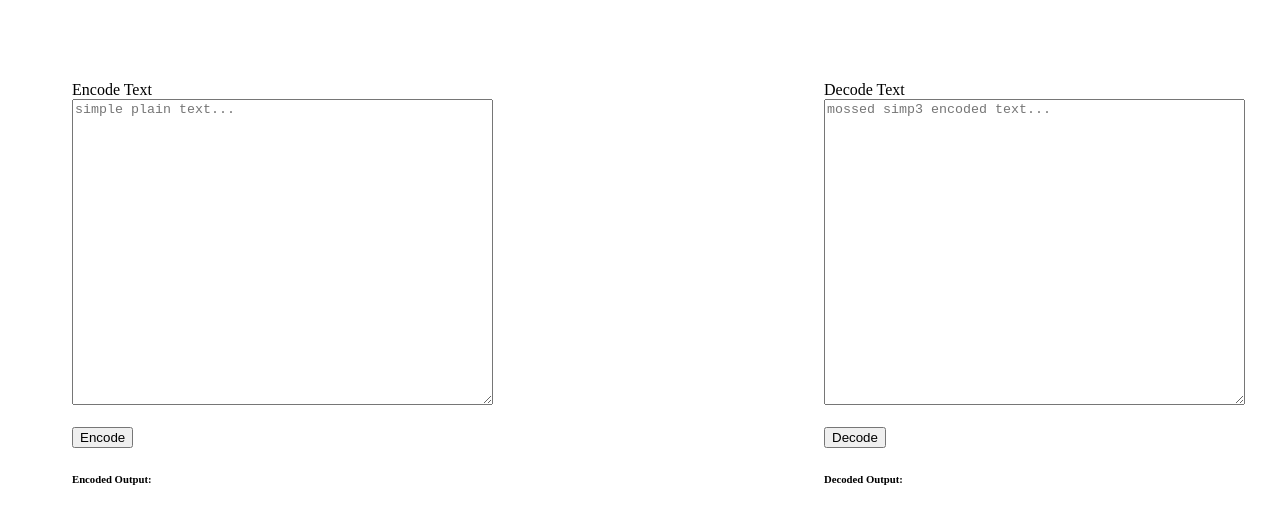
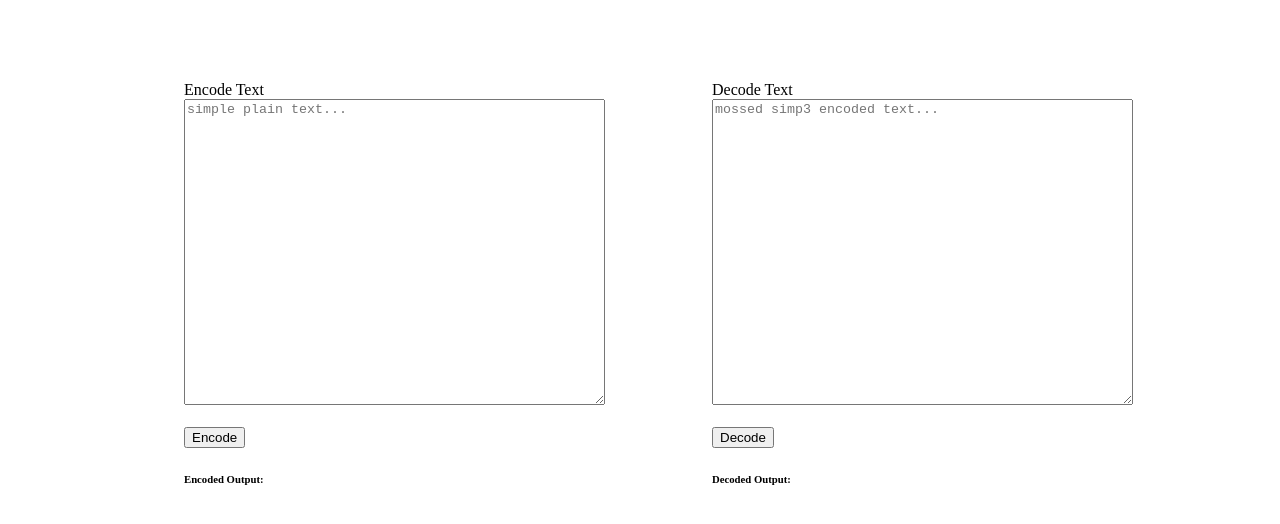
Before and after one commit to djoksimo/simp3-encoding, a plain HTML site: page www/index.html in a window 1280 px wide. Shown: the part 58-582 px from the top of the page. Drawn offline with Linux system fonts and the light colour scheme.

Commit message:
ݐ܁ق݄ٕؓȆܷ݈ޙۊڛ۬ٽ

```diff
--- a/www/index.css
+++ b/www/index.css
@@ -27,7 +27,7 @@ body {
 }
 
 #decode-container {
+  align-self: center;
   width: 400px;
   padding: 4em;
-  margin-left: auto;
 }
```
